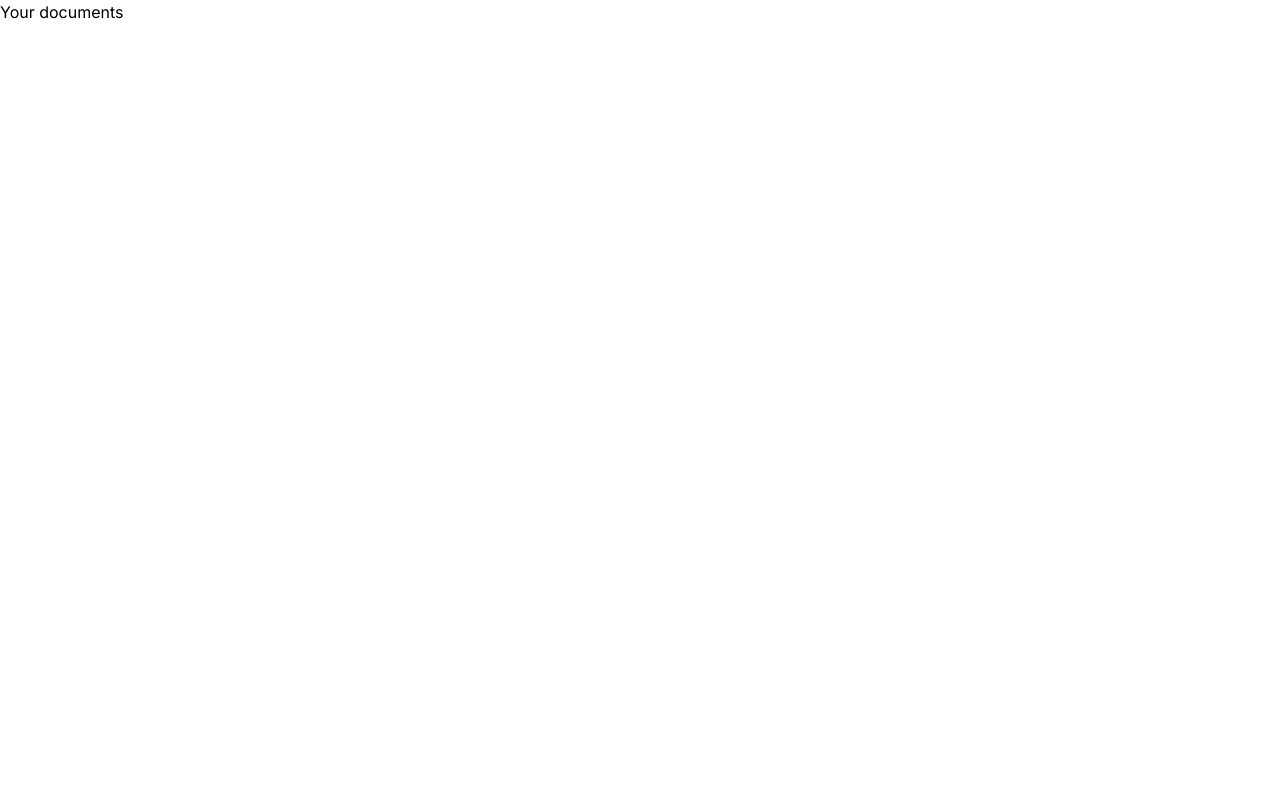
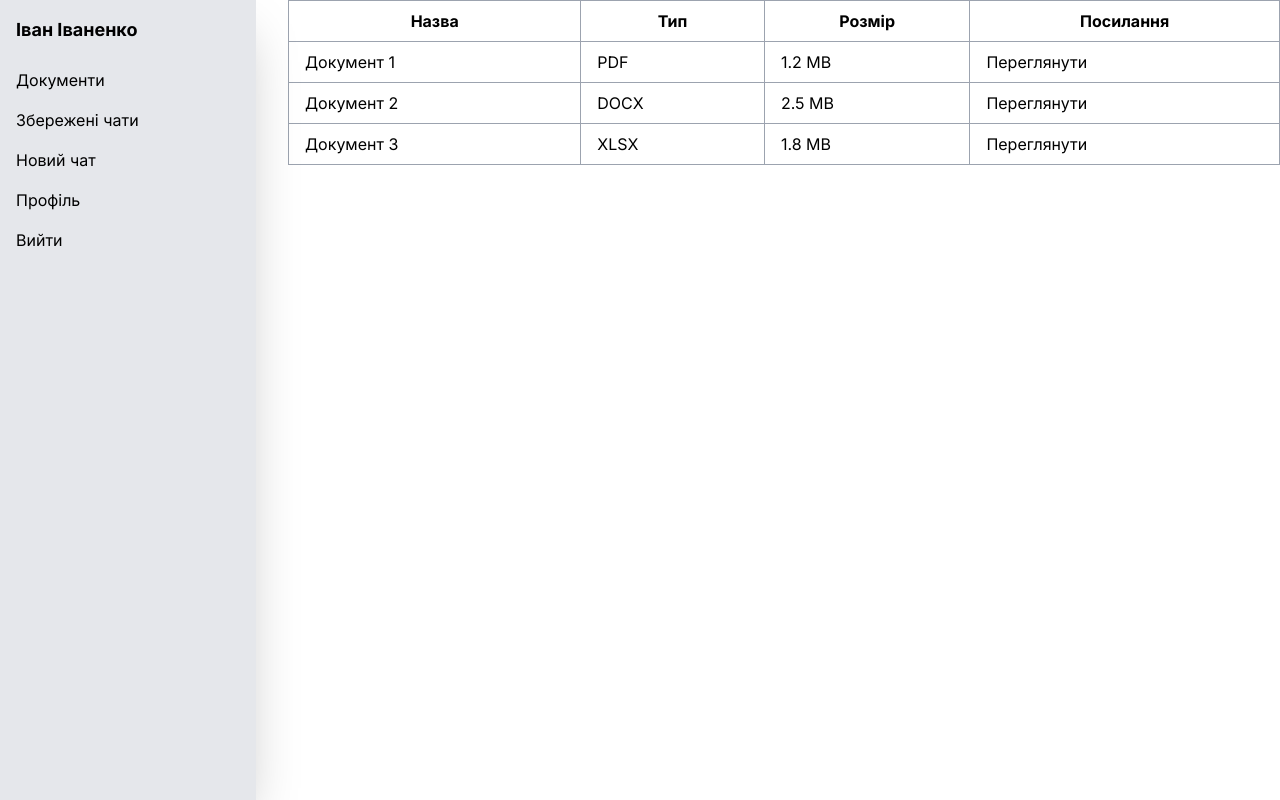
Before and after one commit to mezgoodle/FundFriend, a Next.js app in the folder frontend/: page /user/documents in a window 1280 px wide. Built offline with nearby package versions, Linux system fonts and the light colour scheme.

Commit message:
Create SideBar and documents pages

```diff
--- a/frontend/app/layout.js
+++ b/frontend/app/layout.js
@@ -1,5 +1,6 @@
 import { Inter } from "next/font/google";
 import "./globals.css";
+import Sidebar from "@/components/SideBar";
 
 const inter = Inter({ subsets: ["latin"] });
 
@@ -11,7 +12,8 @@ export const metadata = {
 export default function RootLayout({ children }) {
   return (
     <html lang="en">
-      <body className={inter.className}>{children}</body>
+      <Sidebar />
+      <body className={inter.className + " ml-72"}>{children}</body>
     </html>
   );
 }
--- a/frontend/app/user/documents/[documentId]/page.jsx
+++ b/frontend/app/user/documents/[documentId]/page.jsx
@@ -1,7 +1,44 @@
+"use client";
 import React from "react";
 
-const DocumentDynamicPage = ({ params }) => {
-  return <div data-testid="root">{params.documentId}</div>;
-};
+function DocumentPage({ params }) {
+  const { id } = params;
 
-export default DocumentDynamicPage;
+  const document = {
+    id: id,
+    name: "Документ 1",
+    author: "Іван Іваненко",
+    size: "1.2 MB",
+    createdAt: "2022-01-01 12:00:00",
+    googleBucketUrl: "https://example.com/document1.pdf",
+    preview: "https://example.com/document1-preview.jpg",
+  };
+
+  return (
+    <div className="flex flex-col h-screen">
+      <div className="flex-1 overflow-y-auto">
+        <h2 className="text-lg font-bold mb-4">{document.name}</h2>
+        <p className="text-sm text-gray-700 mb-4">Автор: {document.author}</p>
+        <p className="text-sm text-gray-700 mb-4">Розмір: {document.size}</p>
+        <p className="text-sm text-gray-700 mb-4">
+          Дата створення: {document.createdAt}
+        </p>
+        <p className="text-sm text-gray-700 mb-4">
+          Посилання на гугл бакет:{" "}
+          <a href={document.googleBucketUrl} target="_blank">
+            Переглянути
+          </a>
+        </p>
+        {document.preview && (
+          <img
+            src={document.preview}
+            alt="Прев'ю документа"
+            className="w-full h-auto mb-4"
+          />
+        )}
+      </div>
+    </div>
+  );
+}
+
+export default DocumentPage;
--- a/frontend/app/user/documents/page.jsx
+++ b/frontend/app/user/documents/page.jsx
@@ -1,7 +1,69 @@
+// pages/documents.js
 import React from "react";
+import Link from "next/link";
 
-const DocumentPage = () => {
-  return <div data-testid="root">Your documents</div>;
-};
+function DocumentsPage() {
+  const documents = [
+    {
+      id: 1,
+      name: "Документ 1",
+      type: "PDF",
+      size: "1.2 MB",
+    },
+    {
+      id: 2,
+      name: "Документ 2",
+      type: "DOCX",
+      size: "2.5 MB",
+    },
+    {
+      id: 3,
+      name: "Документ 3",
+      type: "XLSX",
+      size: "1.8 MB",
+    },
+  ];
 
-export default DocumentPage;
+  return (
+    <div className="flex flex-col h-screen">
+      <div className="flex-1 overflow-y-auto">
+        <table className="w-full table-auto border-collapse border border-gray-400">
+          <thead>
+            <tr>
+              <th className="px-4 py-2 border border-gray-400">Назва</th>
+              <th className="px-4 py-2 border border-gray-400">Тип</th>
+              <th className="px-4 py-2 border border-gray-400">Розмір</th>
+              <th className="px-4 py-2 border border-gray-400">Посилання</th>
+            </tr>
+          </thead>
+          <tbody>
+            {documents.map((document) => (
+              <tr key={document.id} className="hover:bg-gray-100">
+                <td className="px-4 py-2 border border-gray-400">
+                  {document.name}
+                </td>
+                <td className="px-4 py-2 border border-gray-400">
+                  {document.type}
+                </td>
+                <td className="px-4 py-2 border border-gray-400">
+                  {document.size}
+                </td>
+                <td className="px-4 py-2 border border-gray-400">
+                  <Link
+                    href={{
+                      pathname: `/user/documents/${document.id}`,
+                    }}
+                  >
+                    Переглянути
+                  </Link>
+                </td>
+              </tr>
+            ))}
+          </tbody>
+        </table>
+      </div>
+    </div>
+  );
+}
+
+export default DocumentsPage;
--- /dev/null
+++ b/frontend/components/SideBar.jsx
@@ -0,0 +1,41 @@
+import React from "react";
+import Link from "next/link";
+
+function Sidebar() {
+  return (
+    <div className="w-64 bg-gray-200 p-4 fixed top-0 left-0 h-screen z-10 shadow-2xl">
+      <div className="flex items-center mb-4">
+        <span className="text-lg font-bold">Іван Іваненко</span>
+      </div>
+      <ul>
+        <li>
+          <Link href="user/documents" className="block py-2 hover:bg-gray-300">
+            Документи
+          </Link>
+        </li>
+        <li>
+          <Link href="chats" className="block py-2 hover:bg-gray-300">
+            Збережені чати
+          </Link>
+        </li>
+        <li>
+          <Link href="messenger" className="block py-2 hover:bg-gray-300">
+            Новий чат
+          </Link>
+        </li>
+        <li>
+          <Link href="/profile" className="block py-2 hover:bg-gray-300">
+            Профіль
+          </Link>
+        </li>
+        <li>
+          <Link href="/logout" className="block py-2 hover:bg-gray-300">
+            Вийти
+          </Link>
+        </li>
+      </ul>
+    </div>
+  );
+}
+
+export default Sidebar;
```
